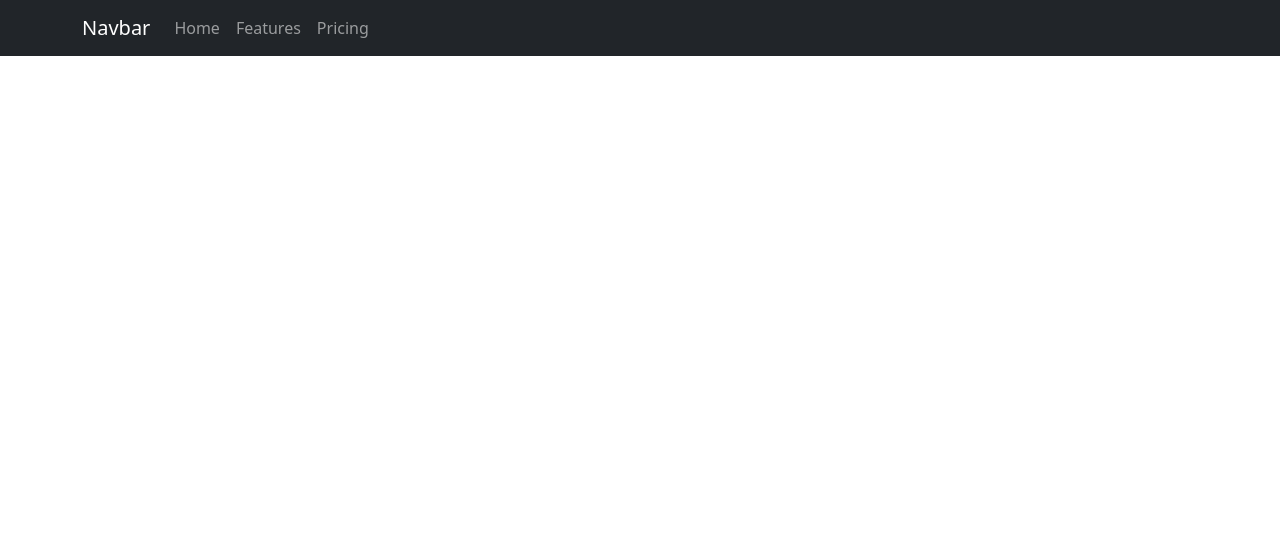
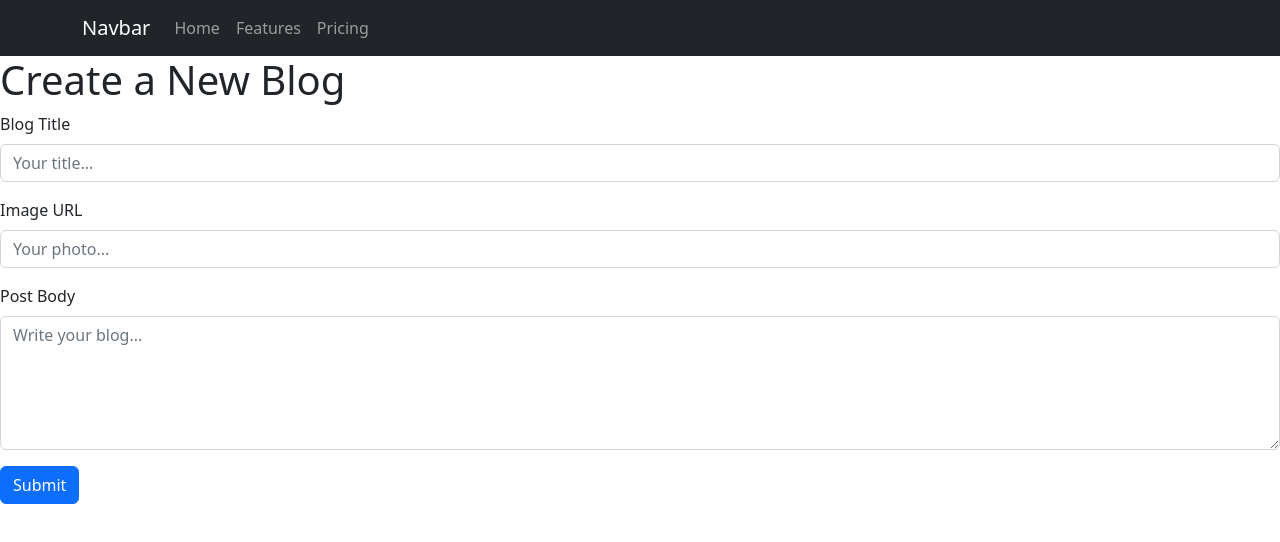
Before and after one commit to DJFancyAl/Travel-Blog, a React (Create React App) app in the folder client/travel_blog/: page /blogs/new in a window 1280 px wide. Shown: the top 542 px of the page. Built offline with nearby package versions, Linux system fonts and the light colour scheme; no server answers.

Commit message:
Added basic view, fetches, and posts for the blog.

```diff
--- a/client/travel_blog/src/App.js
+++ b/client/travel_blog/src/App.js
@@ -1,3 +1,4 @@
+import React, { useEffect, useState } from 'react';
 import { BrowserRouter as Router, Route, Routes } from 'react-router-dom'
 import './App.css';
 import Home from './Components/Home';
@@ -7,16 +8,31 @@ import ShowBlog from './Components/ShowBlog'
 import ResponsiveAppBar from './Components/NavBar'
 
 function App() {
+  // States
+  const [blogs, setBlogs] = useState([])
+
+  // Fetches all blogs
+  useEffect(() => {
+    async function getBlogs() {
+      const response = await fetch('http://localhost:3001/blogs')
+      const data = await response.json();
+      setBlogs(data)
+    }
+
+    getBlogs()
+  }, [])
+
+
   return (
       <div>
         <Router>
           <ResponsiveAppBar />
             <Routes>
               <Route path="/" element={<Home />} />
-              <Route path='/blogs' element={<Blogs />} />
-              <Route path='/new' element={<NewBlog />} />
-              <Route path='/blog/:id' element={<ShowBlog />} />
-              <Route path='/edit/:id' element={<ShowBlog />} />
+              <Route path='/blogs' element={<Blogs blogs={blogs} />} />
+              <Route path='/blogs/new' element={<NewBlog />} />
+              <Route path='/blogs/:id' element={<ShowBlog />} />
+              <Route path='/blogs/edit/:id' element={<ShowBlog />} />
             </Routes>
         </Router>
       </div>
--- a/client/travel_blog/src/Components/Blogs.js
+++ b/client/travel_blog/src/Components/Blogs.js
@@ -1,9 +1,24 @@
-import React from 'react'
+import { Link } from 'react-router-dom'
 
-function Blogs() {
+function Blogs( { blogs }) {
+
+  // Create the Blog List
+  const blogList = blogs.map(blog => {
+    return (
+      <div key={blog._id}>
+        <hr />
+        <h3>{blog.title}</h3>
+        {blog.pic && <img src={blog.pic} alt={blog.title} height={300} />}
+        <p>{blog.body.slice(0, 200)}</p>
+        <Link to={`/blogs/${blog._id}`}>Read More</Link>
+      </div>
+    )
+  })
+
   return (
     <div>
         <h1>View All Blogs</h1>
+        {blogList}
     </div>
   )
 }
--- a/client/travel_blog/src/Components/Home.js
+++ b/client/travel_blog/src/Components/Home.js
@@ -1,9 +1,10 @@
-import React from 'react'
+import { Link } from 'react-router-dom'
 
 function Home() {
   return (
     <div>
         <h1>Home Page</h1>
+        <Link to={`/blogs`}>Blogs Page</Link>
     </div>
   )
 }
--- a/client/travel_blog/src/Components/NewBlog.js
+++ b/client/travel_blog/src/Components/NewBlog.js
@@ -1,10 +1,67 @@
-import React from 'react'
+import { useState } from 'react'
+import { useNavigate } from "react-router-dom";
+import Button from 'react-bootstrap/Button';
+import Form from 'react-bootstrap/Form';
 
 function NewBlog() {
+  // State
+  const navigate = useNavigate()
+  const [newBlog, setNewBlog] = useState({})
+
+  // Handle Change
+  const handleChange = (e) => {
+    const { id, value } = e.target
+
+    setNewBlog({
+      ...newBlog,
+      [id]: value
+    })
+  }
+
+  // Handle Form Submit
+  const handleSubmit = async (e) => {
+    e.preventDefault()
+    const response = await fetch('http://localhost:3001/blogs', {
+      method: "post",
+      headers: {
+        'Content-Type': 'application/json',
+      },
+      body: JSON.stringify(
+        {
+          "title": newBlog.title,
+          "pic": newBlog.pic,
+          "body": newBlog.body
+        }
+      )
+    })
+    const data = await response.json()
+    navigate(`/blogs/${data._id}`)
+  }
+
   return (
-    <div>
-        <h1>Create a New Blog</h1>
-    </div>
+    <>
+      <h1>Create a New Blog</h1>
+      <Form onSubmit={handleSubmit}>
+        <Form.Group className="mb-3" controlId="title">
+          <Form.Label>Blog Title</Form.Label>
+          <Form.Control type="text" placeholder="Your title..." onChange={handleChange} />
+        </Form.Group>
+
+        <Form.Group className="mb-3" controlId="pic">
+          <Form.Label>Image URL</Form.Label>
+          <Form.Control type="text" placeholder="Your photo..." onChange={handleChange} />
+        </Form.Group>
+
+        <Form.Group className="mb-3" controlId="body">
+          <Form.Label>Post Body</Form.Label>
+          <Form.Control as="textarea" rows={5} placeholder='Write your blog...' onChange={handleChange} />
+        </Form.Group>
+
+        <Button variant="primary" type="submit">
+          Submit
+        </Button>
+      </Form>
+    </>
   )
 }
 
--- a/client/travel_blog/src/Components/ShowBlog.js
+++ b/client/travel_blog/src/Components/ShowBlog.js
@@ -1,12 +1,27 @@
-import React from 'react'
+import { useState, useEffect } from 'react'
 import { useParams } from 'react-router-dom';
 
 function ShowBlog() {
+  // States
   const {id} = useParams()
+  const [blog, setBlog] = useState({})
+
+  useEffect(() => {
+    async function getBlog() {
+      const response = await fetch(`http://localhost:3001/blogs/${id}`)
+      const data = await response.json();
+      setBlog(data)
+    }
+
+    getBlog()
+  }, [id])
 
   return (
     <div>
-        <h1>Show One Blog with ID: {id}</h1>
+        <h1>{blog.title}</h1>
+        <h4>Written By: {blog.author}</h4>
+        {blog.pic && <img src={blog.pic} alt={blog.title} />}
+        <p>{blog.body}</p>
     </div>
   )
 }
```
Also changed, not shown: 2 other files (tests, documents, lock files or other folders).
